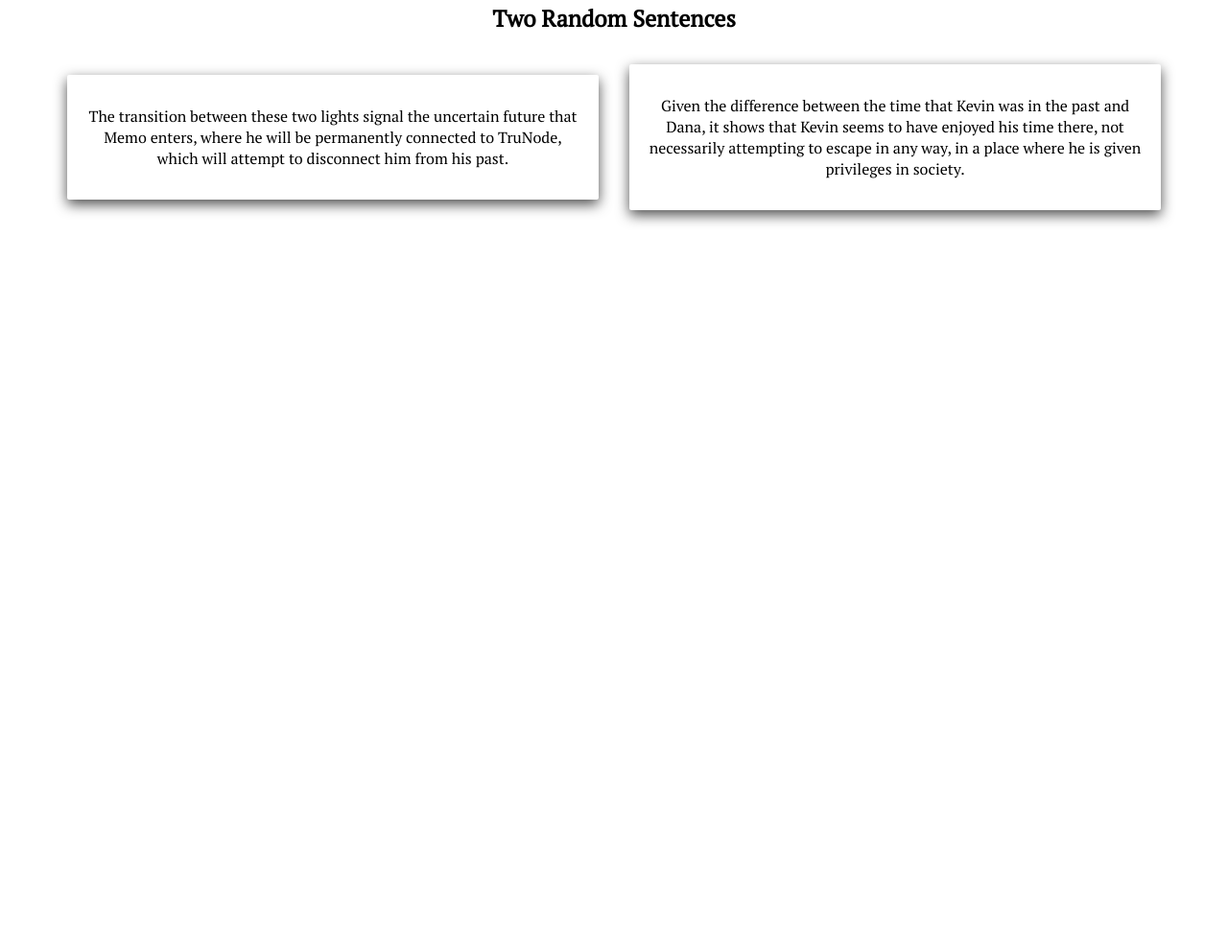
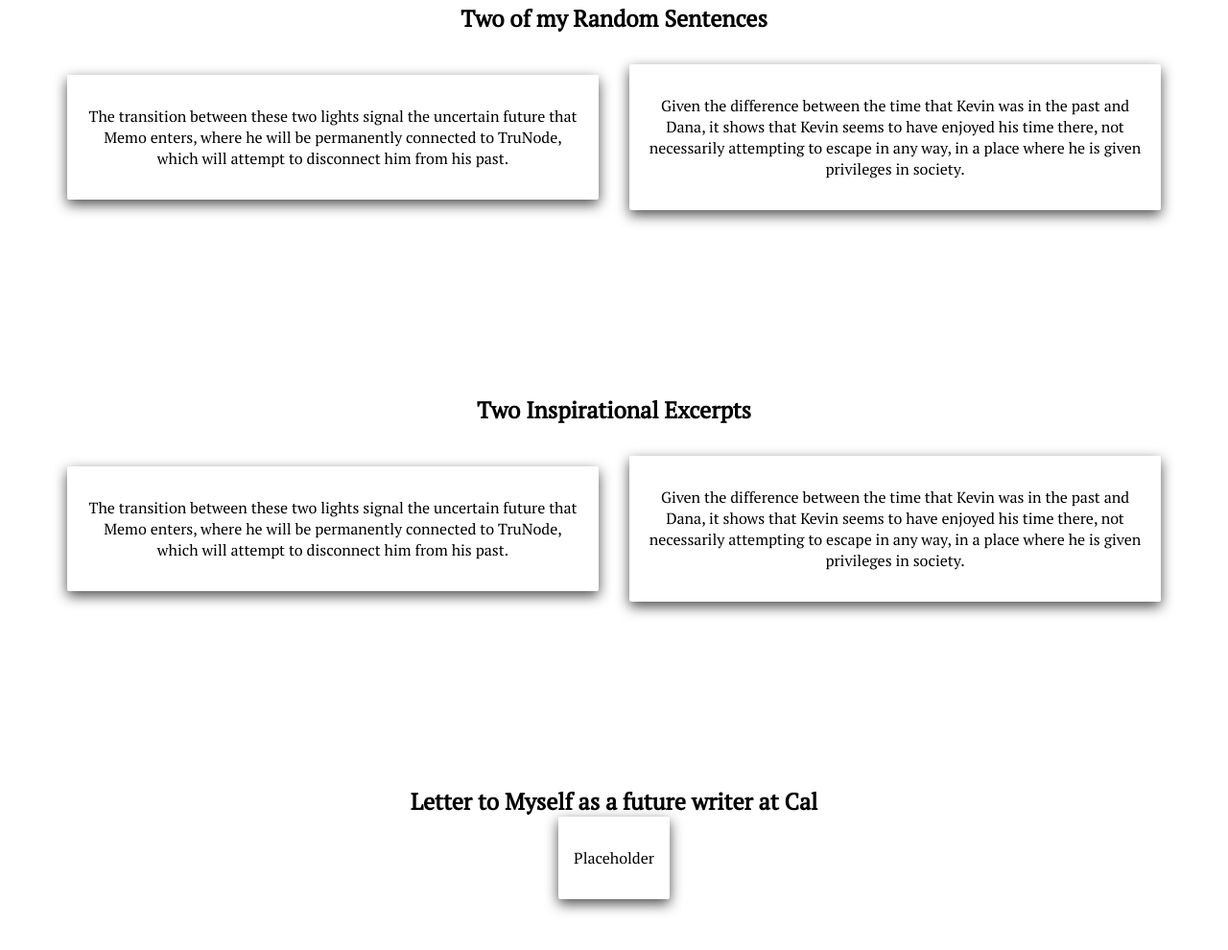
Before and after one commit to AdamAngle/R1A-Writing-Portfolio, a plain HTML site: page index.html in a window 1280 px wide. Shown: the part 2562-3552 px from the top of the page at 96% size. Before the commit the page ends 2973 px from the top, so only its background shows below. Drawn offline with Linux system fonts and the light colour scheme.

Commit message:
Fixed incomplete sentence

```diff
--- a/index.html
+++ b/index.html
@@ -65,7 +65,7 @@
                         (<i>A Small Place</i> by Jamaica Kincaid)
                     </h3>
                     <p>
-                        This body paragraph was one that I genuinely enjoyed writing, as it goes in great detail as to specific events and language used in the story. The inclusion of an analogy in the topic sentence  Writing these types of paragraphs in essays was actually quite exciting, as it deviates from the formulaic high-school writing techniques, and instead focuses on introducing ideas to the reader in a natural flow.
+                        This body paragraph was one that I genuinely enjoyed writing, as it goes in great detail as to specific events and language used in the story. Writing these types of paragraphs in essays was actually quite exciting, as it deviates from the formulaic high-school writing techniques, and instead focuses on introducing ideas to the reader in a natural flow.
                     </p>
                 </div>
                 <div class="col-half">
@@ -77,7 +77,7 @@
                 </div>
             </div>
 
-            <div class="row p-paragraph">
+            <div class="row">
                 <div class="col-half ta-c">
                     <h2 class="m-0">Introduction/Thesis Paragraph</h2>
                     <h3 class="m-0">
@@ -85,7 +85,7 @@
                         (<i>Lunar Braceros 2125-2148</i> by Rosaura Sánchez and Beatrice Pita)
                     </h3>
                     <p>
-                        Thesis (introduction) paragraphs ended up being a bit tough for me&dash;especially this one. For this essay, I used the American Dream, a term attributed to living a prosperous life through equal opportunities, as a theoretical model to emphasize the control that the State (the New Imperial Order) has over the ResLifers' and Tecos' lives (the lower class). Although I feel that this comparison is valid, it definitely added a lot more (maybe unnecessary) complexity to the essay. My main takeaway from writing this paragraph is to not try and cram too much information into the introduction, but rather give a short summary by providing a few key points in the introduction, then give more detail in the body paragraphs.
+                        Thesis (introduction) paragraphs ended up being a bit tough for me&mdash;especially this one. For this essay, I used the American Dream, a term attributed to living a prosperous life through equal opportunities, as a theoretical model to emphasize the control that the State (the New Imperial Order) has over the ResLifers' and Tecos' lives (the lower class). Although I feel that this comparison is valid, it definitely added a lot more (maybe unnecessary) complexity to the essay. My main takeaway from writing this paragraph is to not try and cram too much information into the introduction, but rather give a short summary by providing a few key points in the introduction, then give more detail in the body paragraphs.
                     </p>
                 </div>
                 <div class="col-half">
@@ -108,9 +108,9 @@
                 </div>
             </div>
 
-            <div class="row center p-sentences">
+            <div class="row center">
                 <div class="col-full ta-c">
-                    <h2 class="m-0">Two Random Sentences</h2>
+                    <h2 class="m-0">Two of my Random Sentences</h2>
                 </div>
                 <div class="col-half ta-c">
                     <div class="centered-formal">
@@ -131,7 +131,39 @@
                 </div>
             </div>
 
+            <div class="row center">
+                <div class="col-full ta-c">
+                    <h2 class="m-0">Two Inspirational Excerpts</h2>
+                </div>
+                <div class="col-half ta-c">
+                    <div class="centered-formal">
+                        <p>
+                            The transition between these two lights signal the uncertain future that Memo enters, where he will
+                            be permanently connected to TruNode, which will attempt to disconnect him from his past.
+                        </p>
+                    </div>
+                </div>
+                <div class="col-half ta-c">
+                    <div class="centered-formal">
+                        <p>
+                            Given the difference between the time that Kevin was in the past and Dana, it shows that Kevin seems
+                            to have enjoyed his time there, not necessarily attempting to escape in any way, in a place where he
+                            is given privileges in society.
+                        </p>
+                    </div>
+                </div>
+            </div>
 
+            <div class="row center">
+                <div class="col-full ta-c">
+                    <h2 class="m-0">Letter to Myself as a future writer at Cal</h2>
+                    <div class="centered-formal mt-2">
+                        <p>
+                            Placeholder
+                        </p>
+                    </div>
+                </div>
+            </div>
         </div>
     </body>
 </html>
```
